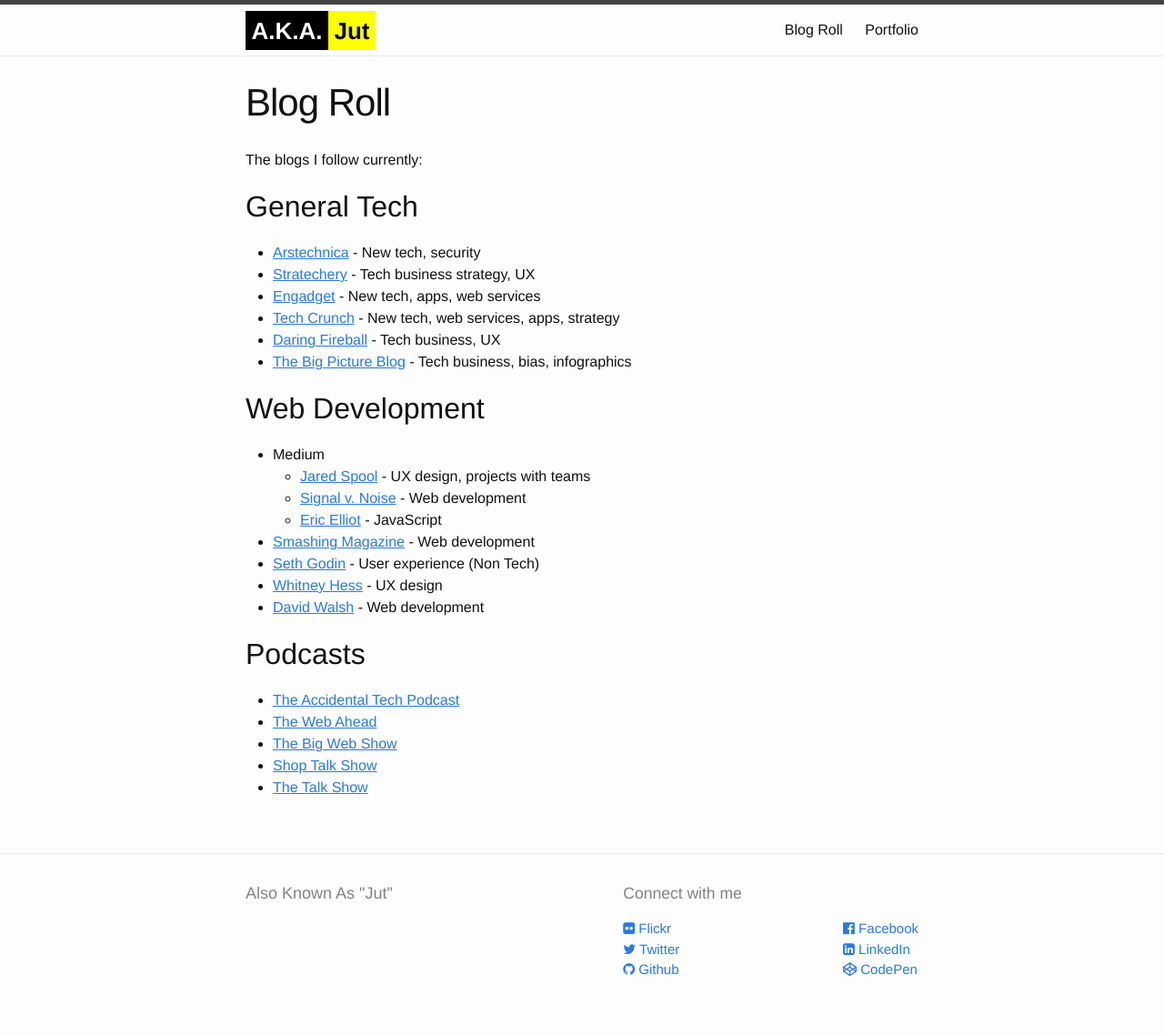
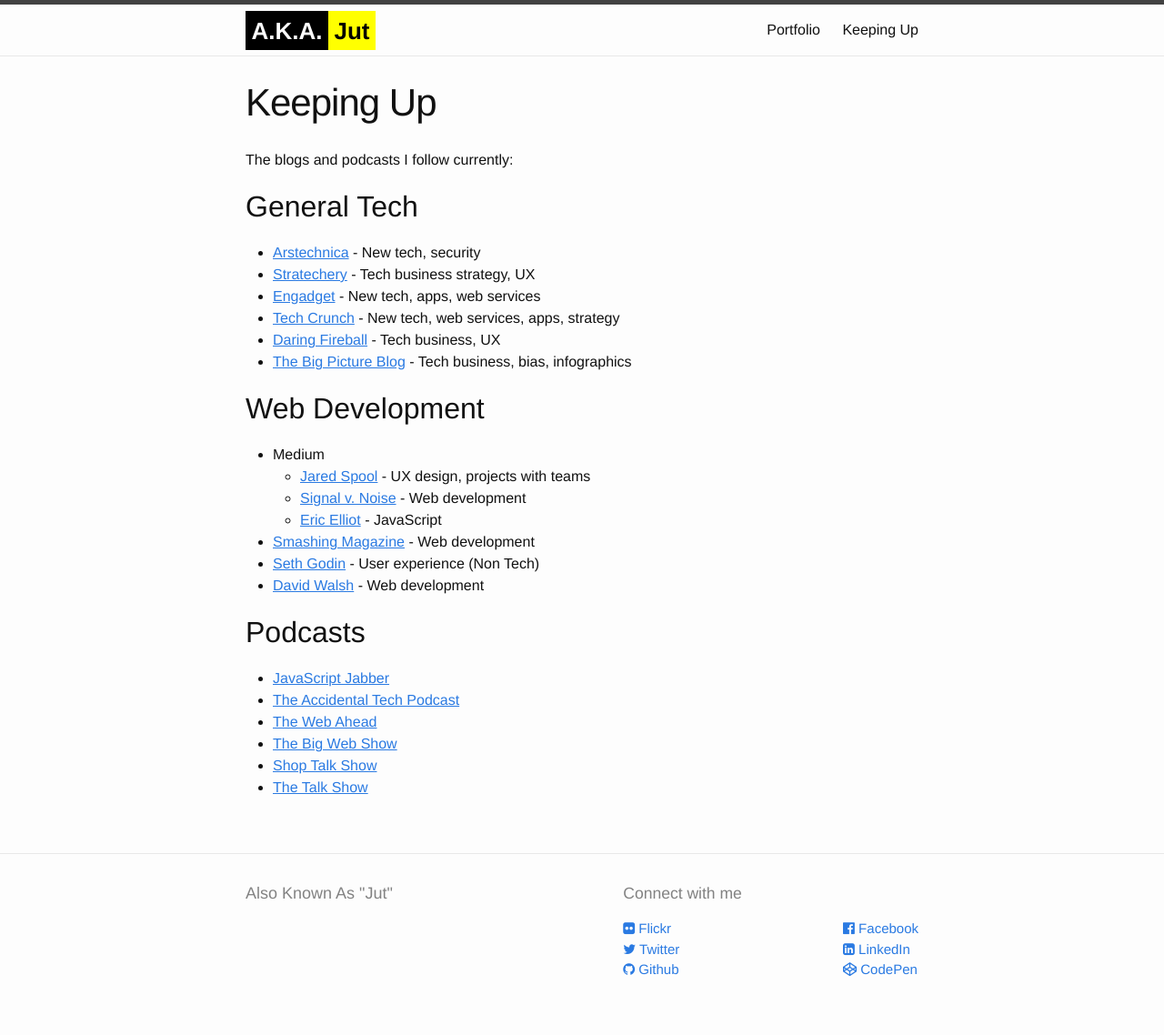
Before and after one commit to akajut/akajut.github.io, a Jekyll site: the page built from keeping-up.md, in a window 1280 px wide. Shown: the whole page at 91% size. Built offline with Jekyll 4.4.1, drawn with Linux system fonts in a browser that asks for light colours; nearby versions of some CDN libraries.

Commit message:
Changing blog roll to keeping up
Updated content too.

```diff
--- a/blogroll.md
+++ b/keeping-up.md
@@ -1,13 +1,13 @@
 ---
 layout: page
-title: Blog Roll
-permalink: /blogroll/
+title: Keeping Up
+permalink: /keeping-up/
 published: true
 ---
 
 
 
-The blogs I follow currently:
+The blogs and podcasts I follow currently:
 
 General Tech
 -----------
@@ -26,11 +26,11 @@
   * [Eric Elliot](https://medium.com/@_ericelliott) - JavaScript
 * [Smashing Magazine](https://www.smashingmagazine.com/) - Web development
 * [Seth Godin](http://sethgodin.typepad.com/) - User experience (Non Tech)
-* [Whitney Hess](https://whitneyhess.com/blog/) - UX design
 * [David Walsh](https://davidwalsh.name/) - Web development
 
 Podcasts
 ------------
+* [JavaScript Jabber](https://devchat.tv/js-jabber)
 * [The Accidental Tech Podcast](http://atp.fm/)
 * [The Web Ahead](http://5by5.tv/webahead)
 * [The Big Web Show](http://5by5.tv/bigwebshow)
```
